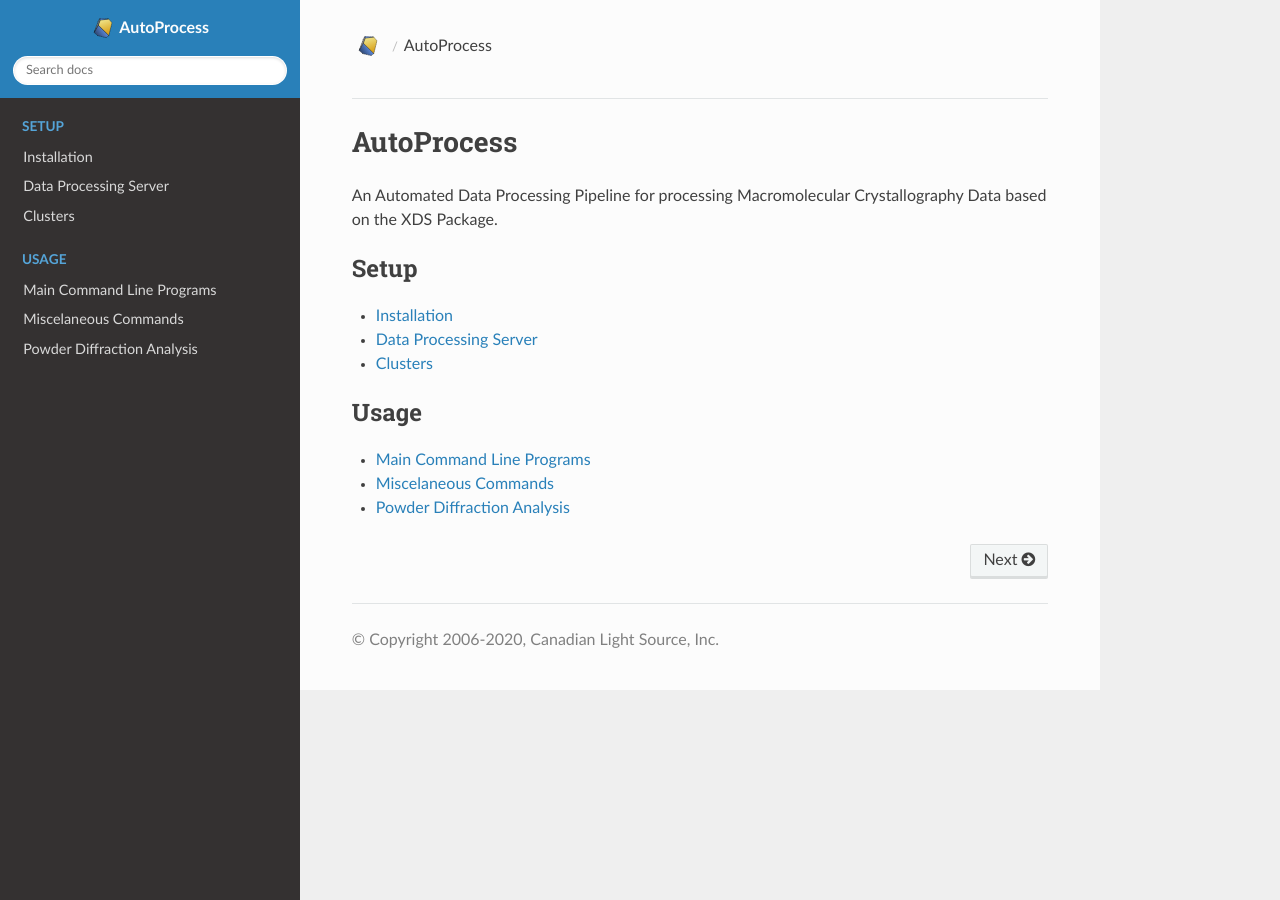
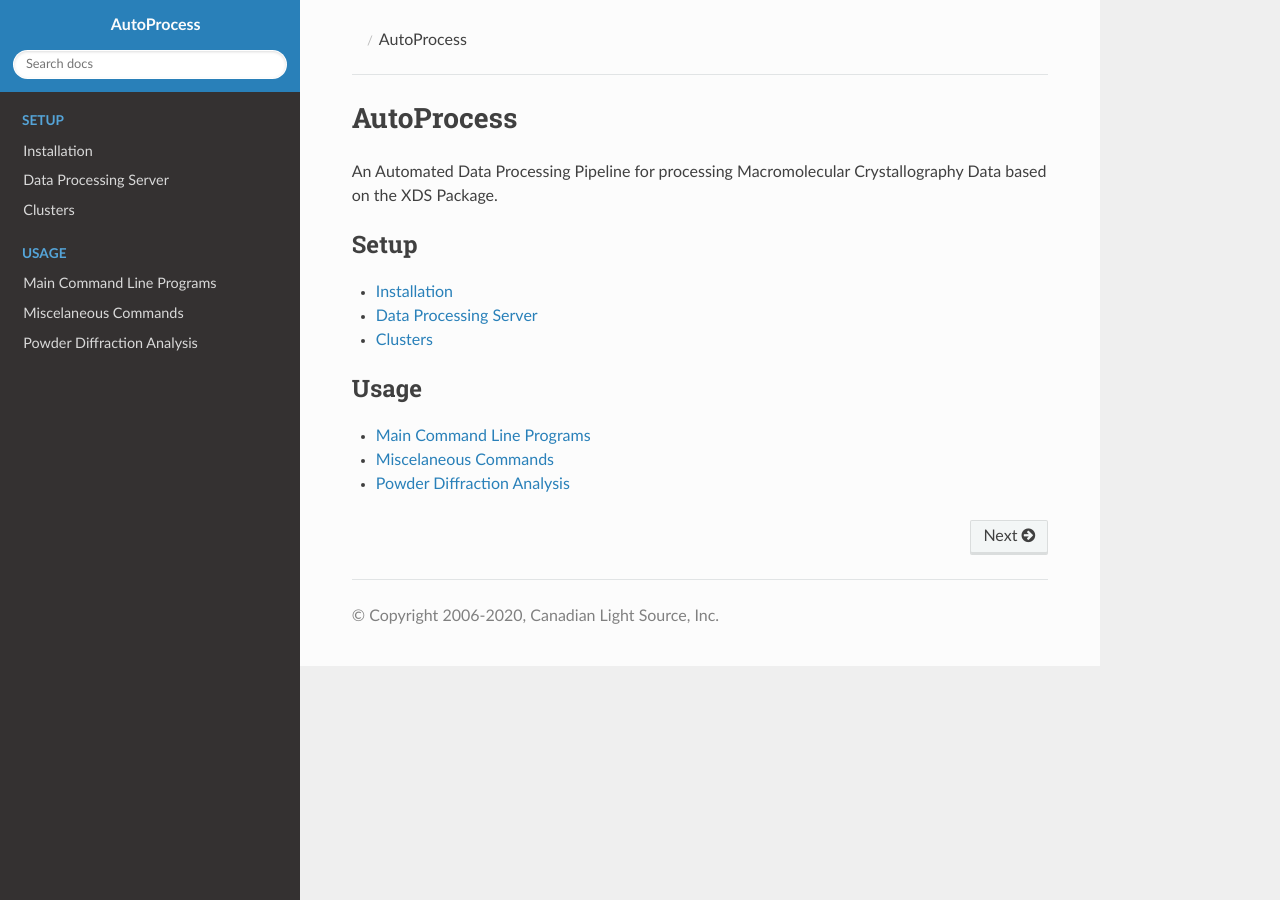
Before and after one commit to michel4j/auto-process, a Sphinx documentation site: the page built from docs/source/index.rst, in a window 1280 px wide. Built offline with Sphinx 7.4.7 and the Read the Docs theme 2.0.0, drawn with Linux system fonts in a browser that asks for light colours.

Commit message:
Documentation update

```diff
--- a/docs/source/static/styles.css
+++ b/docs/source/static/styles.css
@@ -75,26 +75,10 @@
     margin: initial;
 }
 
-a.icon-home, a.icon-home:hover {
-    display: inline-block;
-    padding: 4px 4px 4px 21px;
-    background: transparent url(icon.svg) center left no-repeat;
-    background-size: 2em;
-    margin-top: 0.2em;
-    margin-bottom: 1em;
-}
-
 
 .fa-home::before, .icon-home::before {
     content: "";
     margin-right: 0.5rem;
-}
-
-.wy-nav-top a {
-    margin: -2em;
-    background: transparent url(icon.svg) center left no-repeat;
-    background-size: 2em;
-    padding: 4px 4px 4px 24px;
 }
 
 .rst-content dl:not(.docutils) dt {
```
Also changed, not shown: docs/source/static/icon.svg (deleted).
